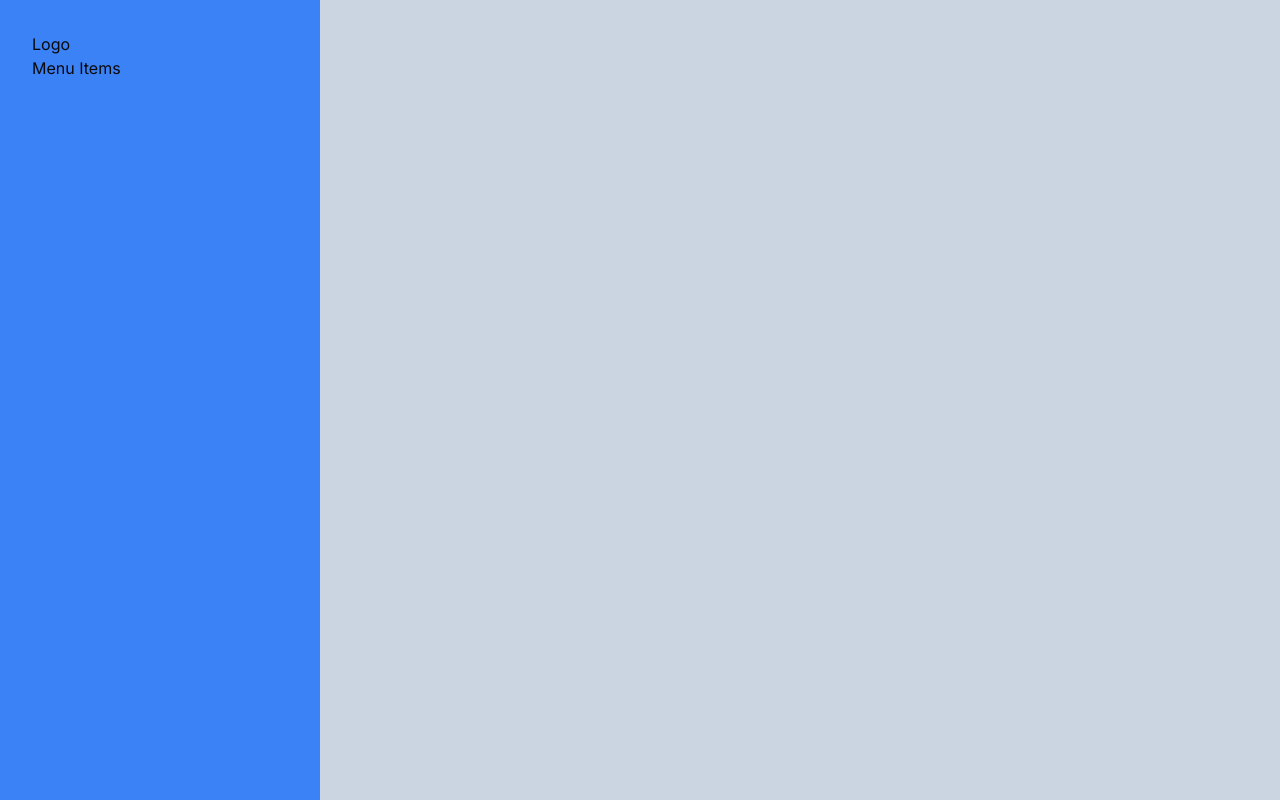
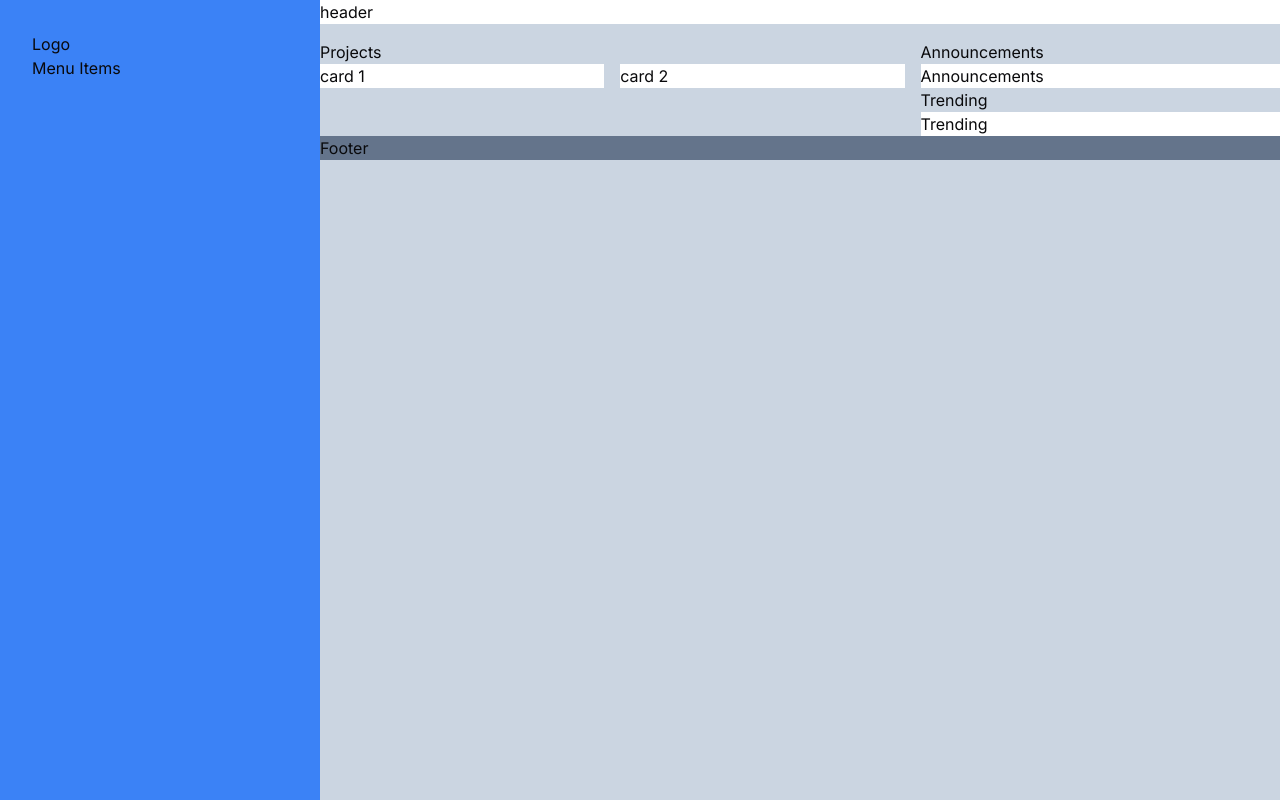
Before and after one commit to RobFraserCodes/odin-dashboard, a Next.js app: page / in a window 1280 px wide. Built offline with nearby package versions, Linux system fonts and the light colour scheme.

Commit message:
Very Basic Layout
building the grid

```diff
--- a/app/layout.tsx
+++ b/app/layout.tsx
@@ -15,8 +15,10 @@ export default function RootLayout({
   children: React.ReactNode
 }) {
   return (
-    <html lang="en">
-      <body className={inter.className}>{children}</body>
+    <html lang="en" className=' bg-slate-300'>
+      <body className={inter.className}>
+        {children}
+      </body>
     </html>
   )
 }
--- a/app/page.tsx
+++ b/app/page.tsx
@@ -17,8 +17,45 @@ export default function Home() {
       <div className='col-span-9 bg-slate-300'>
         {/* Header */}
         <div className='flex flex-col'>
+        <div className="grid gap-4">
+          <div className="col-span-12 bg-white">
+            header
+          </div>
+
+          {/* Projects */}
+          <div className='col-span-8'>
+            Projects
+            <div className='grid grid-cols-2 gap-4'>
+              <div className='col-span-1 bg-white'>
+                card 1
+              </div>
+              <div className='col-span-1 bg-white'>
+                card 2
+              </div>
+            </div>
+          </div>
+
+          {/* Announcements & Trending */}
+          <div className='col-span-4'>
+            <div className='flex flex-col'>
+              Announcements
+              <div className='bg-white'>
+                Announcements
+              </div>
+              Trending
+              <div className='bg-white'>
+                Trending
+              </div>
+            </div>
+          </div>
 
         </div>
+        </div>
+
+      {/* Footer */}
+      <div className='bg-slate-500'>
+        Footer
+      </div>
 
       </div>
 
--- /dev/null
+++ b/components/header.tsx
@@ -0,0 +1,7 @@
+import React from 'react'
+
+export default function Header() {
+  return (
+    <div>header</div>
+  )
+}
```
